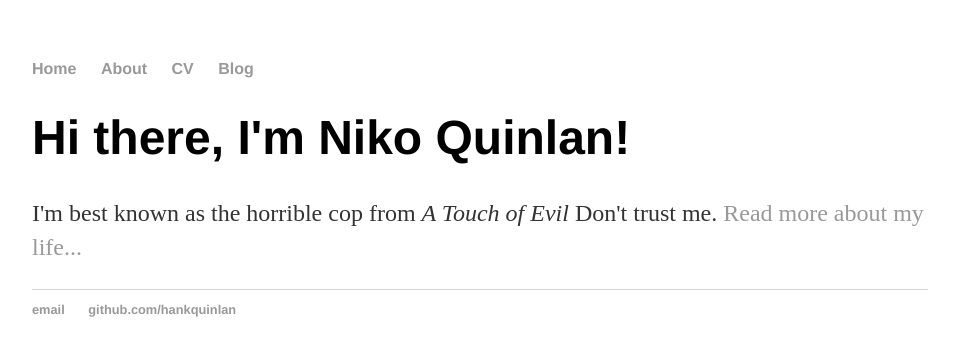
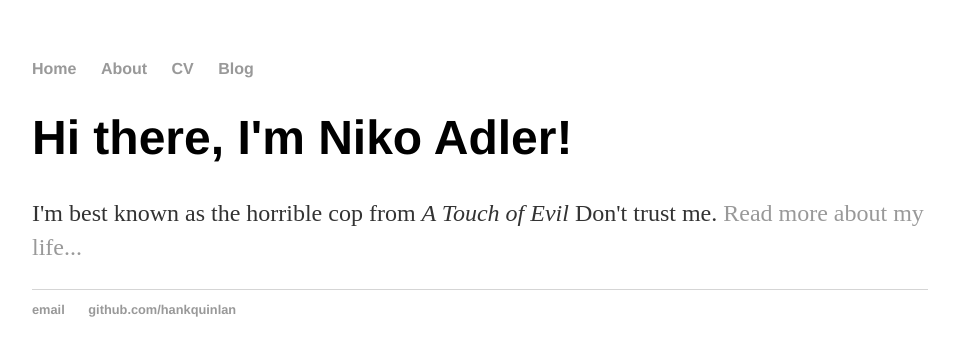
Before and after one commit to adler3/adler3.github.io, a Jekyll site: the page built from index.html, in a window 1280 px wide. Shown: the top 356 px of the page, without its empty margins (160-1115 px from the left). Built offline with Jekyll 4.4.1, drawn with Linux system fonts in a browser that asks for light colours.

```diff
--- a/index.html
+++ b/index.html
@@ -3,6 +3,6 @@ layout: default
 title: Hank Quinlan, Horrible Cop
 ---
 <div class="blurb">
-	<h1>Hi there, I'm Niko Quinlan!</h1>
+	<h1>Hi there, I'm Niko Adler!</h1>
 	<p>I'm best known as the horrible cop from <em>A Touch of Evil</em> Don't trust me. <a href="/about">Read more about my life...</a></p>
 </div><!-- /.blurb -->
```
